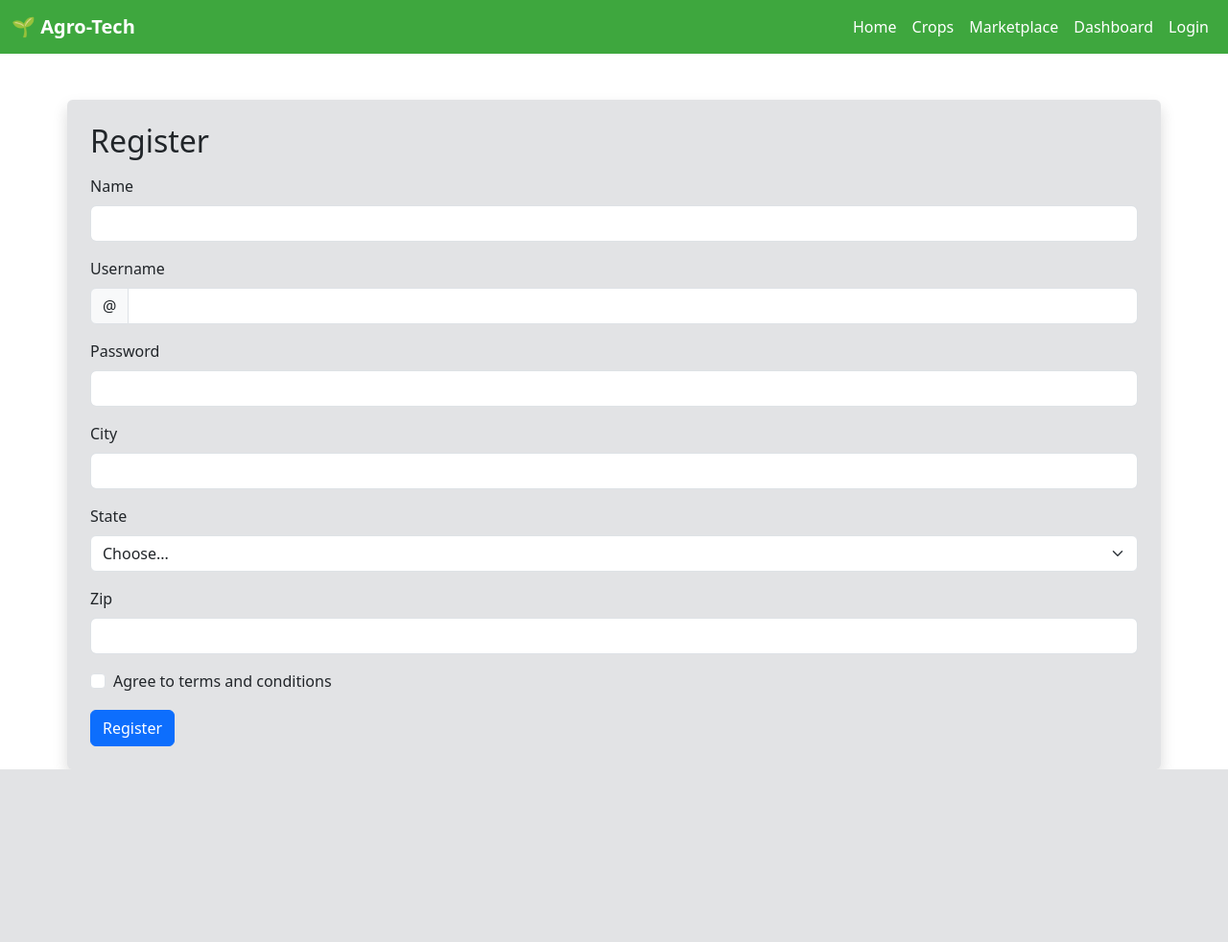
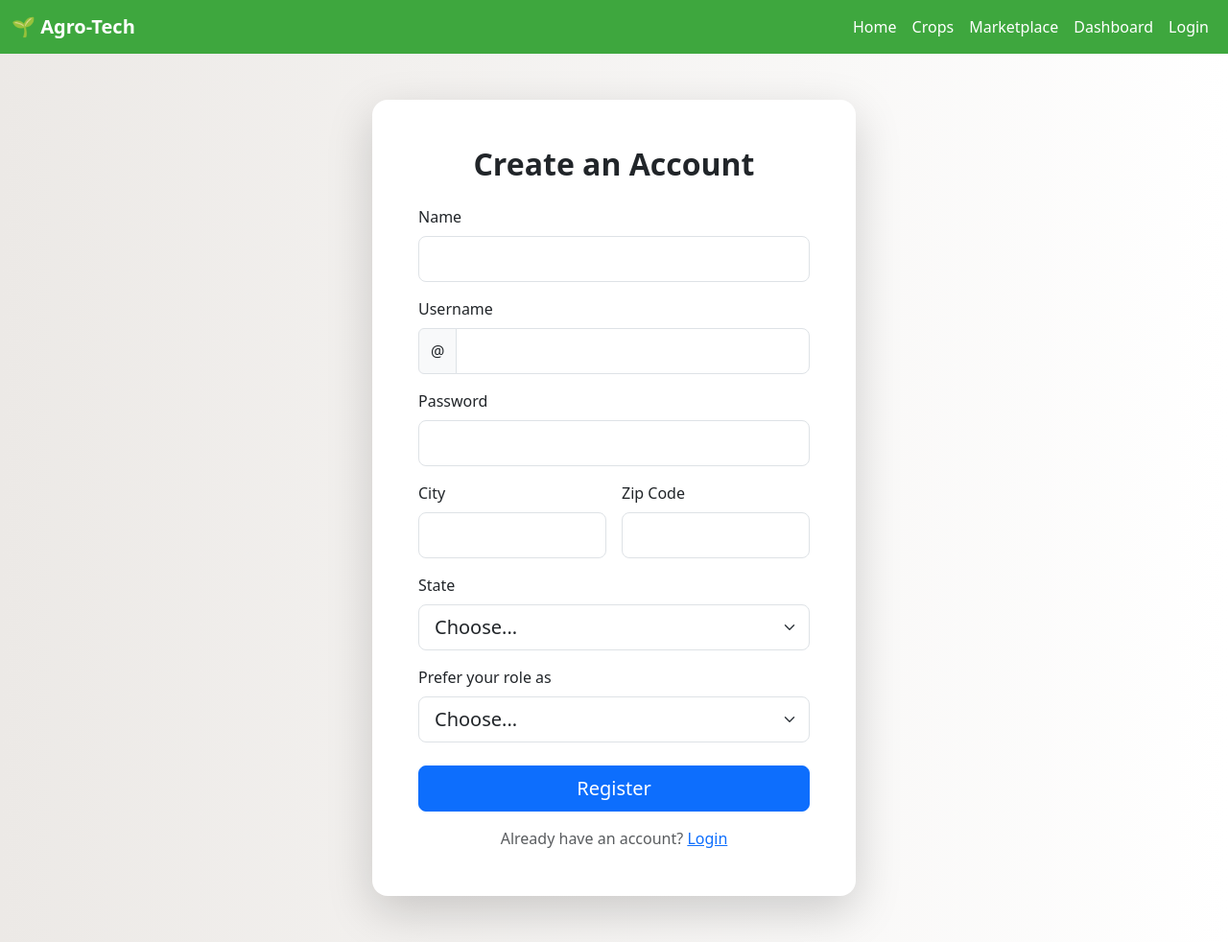
Before and after one commit to Alwin42/Project_100, a Flask app: page /register in a window 1280 px wide. Shown: the whole page at 96% size. Before the commit the page ends 802 px from the top, so only its background shows below. Run offline with Flask 3, Linux system fonts and the light colour scheme.

Commit message:
register form UI

```diff
--- a/Agro-Tech/templates/register.html
+++ b/Agro-Tech/templates/register.html
@@ -1,57 +1,90 @@
 {% extends 'base.html' %}
-{% block title %}Kalayani R Pilla • Seller Profile{% endblock %}
+{% block title %}Register {% endblock %}
 
 {% block content %}
-<div class="container mt-5 p-4 shadow rounded bg-secondary-subtle">
-    <h2 class="mb-3">Register</h2>
-    <form class="row g-3">
-  <div class="col-md-12">
-    <label for="validationDefault01" class="form-label">Name</label>
-    <input type="text" class="form-control" id="validationDefault01" required>
+<style>
+    /* Optional: A subtle gradient for the background to make the form pop */
+    body {
+        background: linear-gradient(to right, #ece9e6, #ffffff);
+    }
+
+    .form-container {
+        max-width: 600px; /* Limits the form width on very large screens */
+        width: 100%;
+    }
+</style>
+
+<div class="container d-flex justify-content-center align-items-center min-vh-100">
+    <div class="form-container p-4 p-md-5">
+        <div class="card shadow-lg border-0 rounded-4">
+            <div class="card-body p-4 p-md-5">
+                <h2 class="card-title text-center fw-bold mb-4">Create an Account</h2>
+
+                <form class="row g-3" method="POST" action="{{ url_for('register') }}" novalidate>
+
+                    <div class="col-12">
+                        <label for="name" class="form-label">Name</label>
+                        <input type="text" class="form-control form-control-lg" id="name" name="name" required>
                     </div>
 
-  <div class="col-md-12">
-    <label for="validationDefaultUsername" class="form-label">Username</label>
+                    <div class="col-12">
+                        <label for="username" class="form-label">Username</label>
                         <div class="input-group">
-      <span class="input-group-text" id="inputGroupPrepend2">@</span>
-      <input type="text" class="form-control" id="validationDefaultUsername" aria-describedby="inputGroupPrepend2" required>
+                            <span class="input-group-text">@</span>
+                            <input type="text" class="form-control form-control-lg" id="username" name="username" required>
                         </div>
                     </div>
-  <div class="col-md-12">
-    <label for="validationDefault02" class="form-label">Password</label>
-    <input type="password" class="form-control" id="validationDefault02" required>
+
+                    <div class="col-12">
+                        <label for="password" class="form-label">Password</label>
+                        <input type="password" class="form-control form-control-lg" id="password" name="password" required>
                     </div>
-  <div class="col-md-12">
-    <label for="validationDefault03" class="form-label">City</label>
-    <input type="text" class="form-control" id="validationDefault03" required>
+
+                    <div class="col-md-6">
+                        <label for="city" class="form-label">City</label>
+                        <input type="text" class="form-control form-control-lg" id="city" name="city" required>
                     </div>
-  <div class="col-md-12">
-    <label for="validationDefault04" class="form-label">State</label>
-    <select class="form-select" id="validationDefault04" required>
+
+                    <div class="col-md-6">
+                        <label for="zip" class="form-label">Zip Code</label>
+                        <input type="text" class="form-control form-control-lg" id="zip" name="zip" required>
+                    </div>
+
+                    <div class="col-12">
+                        <label for="state" class="form-label">State</label>
+                        <select class="form-select form-select-lg" id="state" name="state" required>
                             <option selected disabled value="">Choose...</option>
                             <option>Kerala</option>
                             <option>Tamil Nadu</option>
-      <option>Karanataka</option>
+                            <option>Karnataka</option>
                             <option>Punjab</option>
-      <option>UP</option>
+                            <option>Uttar Pradesh</option>
                             <option>Assam</option>
                         </select>
                     </div>
-  <div class="col-md-12">
-    <label for="validationDefault05" class="form-label">Zip</label>
-    <input type="text" class="form-control" id="validationDefault05" required>
+                    <div class="col-12">
+                        <label for="state" class="form-label">Prefer your role as</label>
+                        <select class="form-select form-select-lg" id="state" name="state" required>
+                            <option selected disabled value="">Choose...</option>
+                            <option>Farmer</option>
+                            <option>Buisnessman</option>
+                            <option>Buyer</option>
+                            <option>Retailer</option>
+                            <option>Exporter</option>
+
+                        </select>
                     </div>
-  <div class="col-12">
-    <div class="form-check">
-      <input class="form-check-input" type="checkbox" value="" id="invalidCheck2" required>
-      <label class="form-check-label" for="invalidCheck2">
-        Agree to terms and conditions
-      </label>
+
+                    <div class="col-12 mt-4">
+                        <button class="btn btn-primary btn-lg w-100" type="submit">Register</button>
                     </div>
-  </div>
-  <div class="col-12">
-   <a href="{{ url_for('login')}}" ><button class="btn btn-primary" type="submit">Register</button></a>
+
+                    <div class="col-12 text-center mt-3">
+                        <p class="text-muted mb-0">Already have an account? <a href="{{ url_for('login') }}">Login</a></p>
                     </div>
                 </form>
             </div>
+        </div>
+    </div>
+</div>
 {% endblock %}
```
Lines whose indentation alone changed are shown as unchanged.
